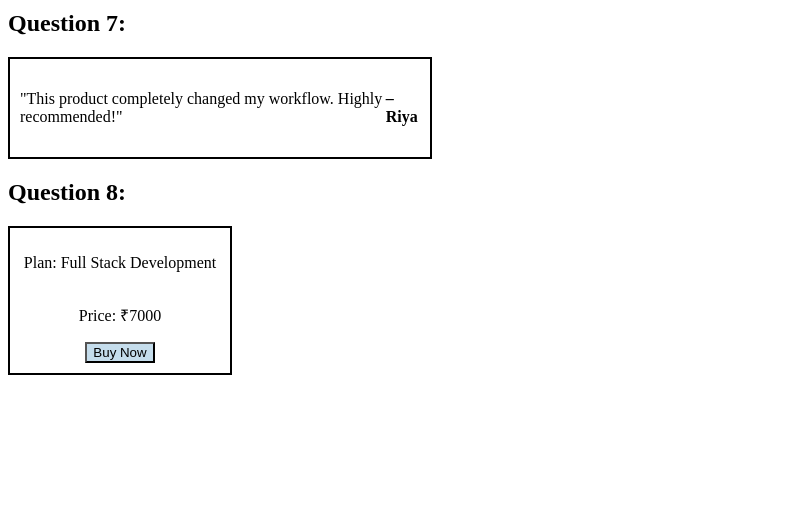
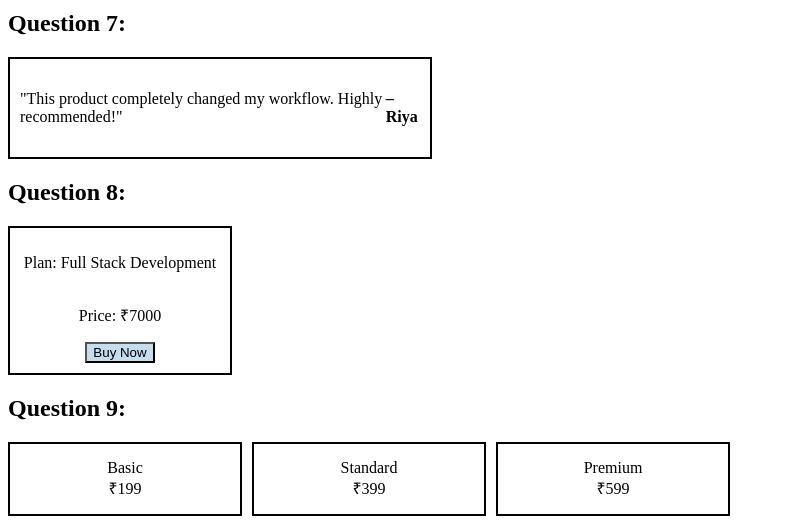
Before and after one commit to arushabind2005-star/Flexbox, a website: page index.html in a window 1280 px wide. Shown: the part 2058-2582 px from the top of the page, without its empty margins (0-785 px from the left). Before the commit the page ends 2441 px from the top, so only its background shows below. Drawn offline with Linux system fonts and the light colour scheme.

Commit message:
Added pricing conatiner

```diff
--- a/index.html
+++ b/index.html
@@ -71,6 +71,14 @@
       <button>Buy Now</button>
      </div>
 
+     <h2>Question 9:</h2>
+     <div class="pricing-container">
+      <div class="card">Basic<br>₹199</div>
+      <div class="card">Standard<br>₹399</div>
+      <div class="card">Premium<br>₹599</div>
+     </div>
+
+
     </main>
   </body>
 </html>
--- a/styles.css
+++ b/styles.css
@@ -108,3 +108,16 @@
     cursor: pointer;
     background-color: rgb(197, 221, 236);
 }
+/* Q9 */
+.pricing-container {
+    display: flex;
+    flex-wrap: wrap;
+    gap: 10px;
+}
+.card {
+    width: 200px;
+    border: 2px solid black;
+    padding: 15px;
+    text-align: center;
+}
+/* Q10 */
```
